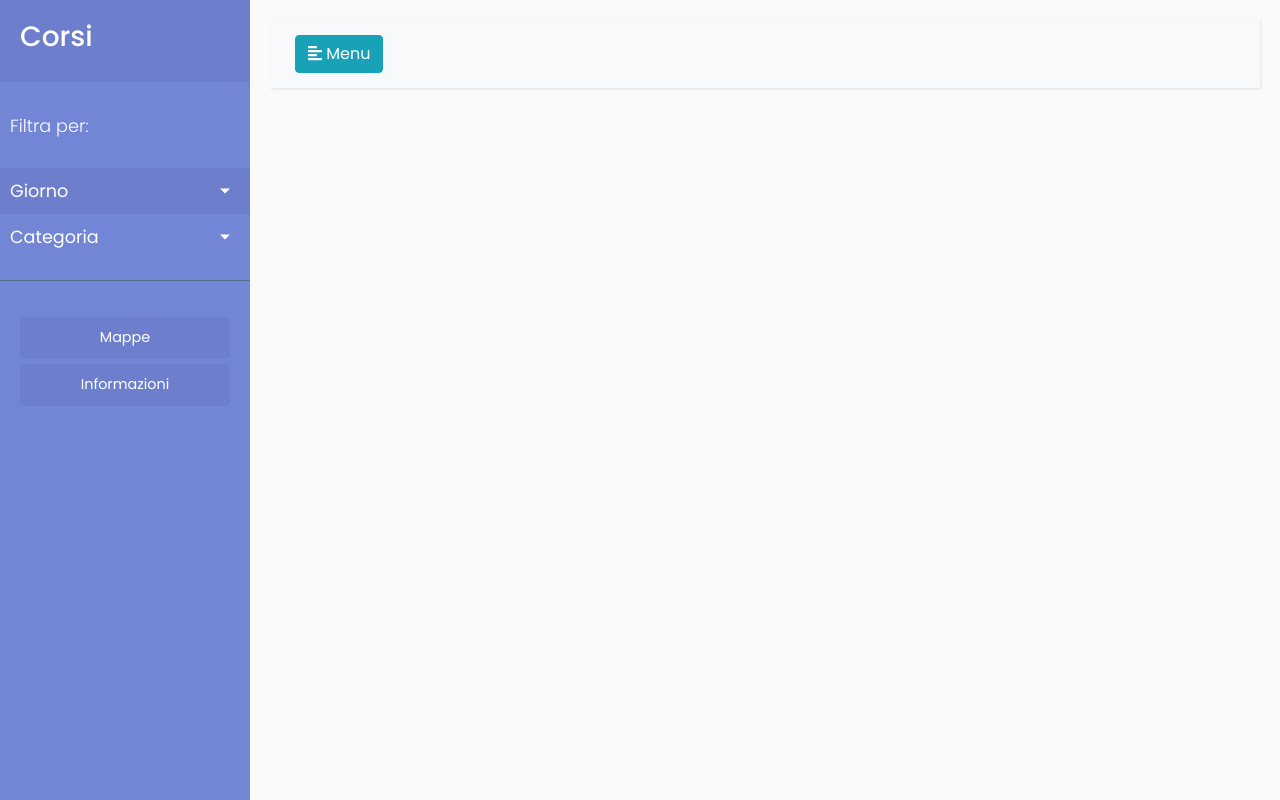
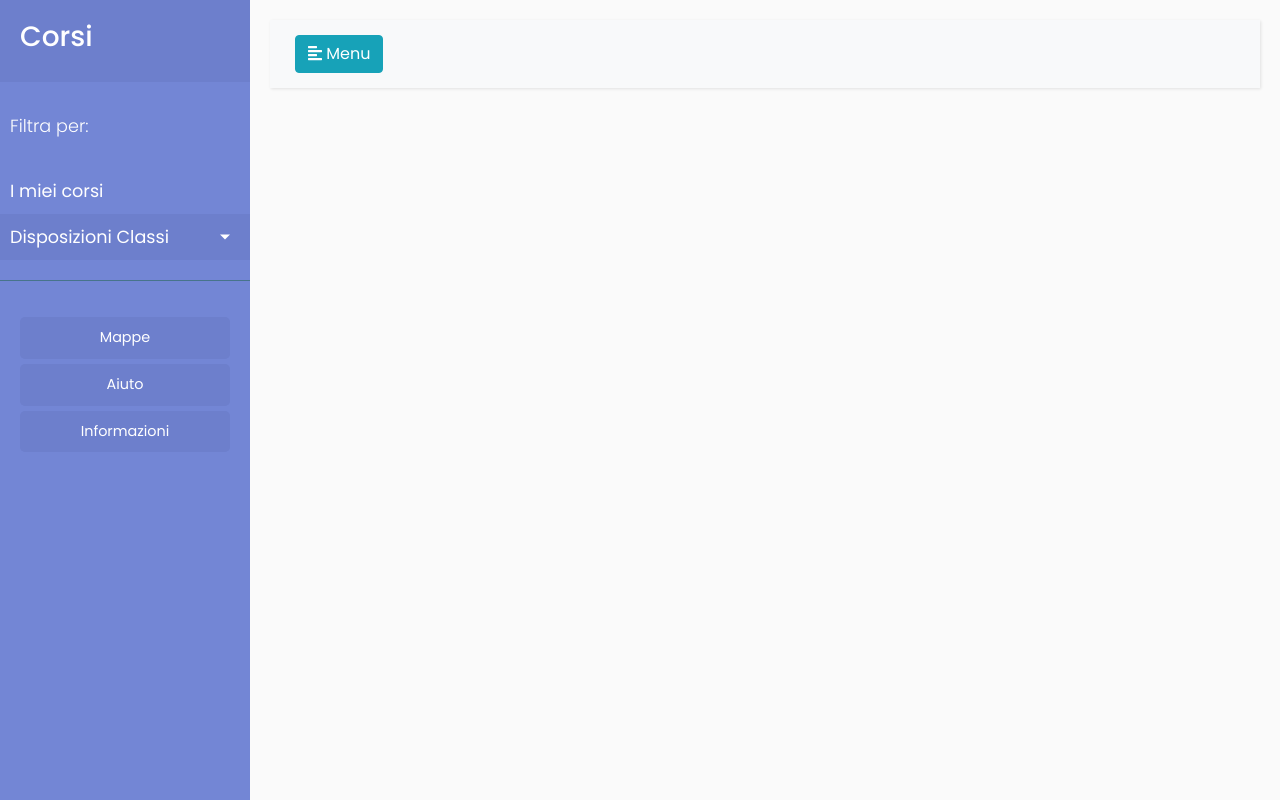
Before and after one commit to Ro0t-set/SetFlex-CodiceBrutto-18-19, a Django app: page /34/appello/ in a window 1280 px wide. Run offline with Django 3.2, Linux system fonts and the light colour scheme; a user stored in the database is signed in; data comes from the database, SQL or seed files in the repository; some libraries are stand-ins or nearby versions.

Commit message:
mezza funzionante

```diff
--- a/app/templates/corsi/base.html
+++ b/app/templates/corsi/base.html
@@ -50,24 +50,27 @@ window.onload=function(){
 
             <ul class="list-unstyled components">
                 <p>Filtra per: </p>
+                <li class="nav-item">
+                  <a class="nav-link" href="{% url 'privata' %}">I miei corsi</a>
+                </li>
                 <li class="active">
-                    <a href="#homeSubmenu" data-toggle="collapse" aria-expanded="false" class="dropdown-toggle">Giorno</a>
+                    <a href="#homeSubmenu" data-toggle="collapse" aria-expanded="false" class="dropdown-toggle">Disposizioni Classi</a>
                     <ul class="collapse list-unstyled" id="homeSubmenu">
-                        {% for giorno in giorni %}
-                        <li>
-                            <a href="/giorni/{{giorno}}">{{giorno}}</a>
+                        <li class="nav-item active" id="homelink">
+                          <a class="dropdown-item" href="{% url 'disp_classi' %}">Disposizione Aule</a>
                         </li>
-                        {% endfor %}
-                    </ul>
-                </li>
-                <li>
-                    <a href="#pageSubmenu" data-toggle="collapse" aria-expanded="false" class="dropdown-toggle">Categoria</a>
-                    <ul class="collapse list-unstyled" id="pageSubmenu">
-                      {% for categoria in categorie %}
-                        <li>
-                            <a href="/categorie/{{categoria}}">{{categoria}}</a>
-                        </li>
-                      {% endfor %}
+                        <li class="nav-item active" id="homelink">
+                        <a class="dropdown-item" href="{% url 'disp_classi_informatica' %}">Disposizione Informatica</a>
+                      </li>
+                        <li class="nav-item active" id="homelink">
+                        <a class="dropdown-item" href="{% url 'disp_classi_magna' %}">Disposizione Magna</a>
+                      </li>
+                      <li class="nav-item active" id="homelink">
+                        <a class="dropdown-item" href="{% url 'disp_classi_palestra' %}">Disposizione Palestra</a>
+                      </li>
+                        <li class="nav-item active" id="homelink">
+                        <a class="dropdown-item" href="{% url 'disp_classi_arte' %}">Disposizione Arte</a>
+                      </li>
                     </ul>
                 </li>
             </ul>
@@ -75,6 +78,9 @@ window.onload=function(){
             <ul class="list-unstyled CTAs">
                 <li>
                     <a class="article" href="/mappe/">Mappe</a>
+                </li>
+                <li>
+                    <a class="article" href="/informazioni/">Aiuto</a>
                 </li>
                 <li>
                     <a class="article" href="/informazioni/">Informazioni</a>
```
